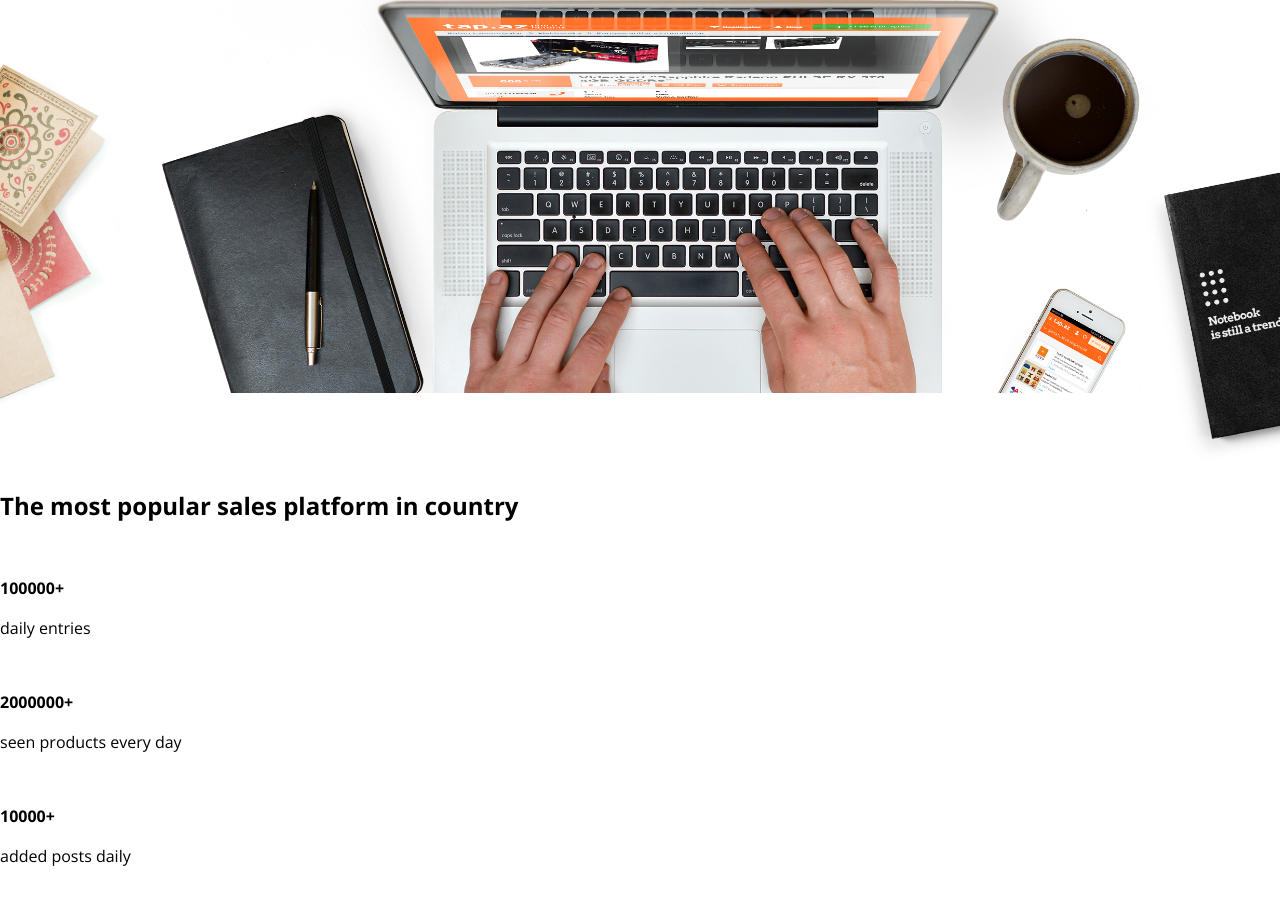
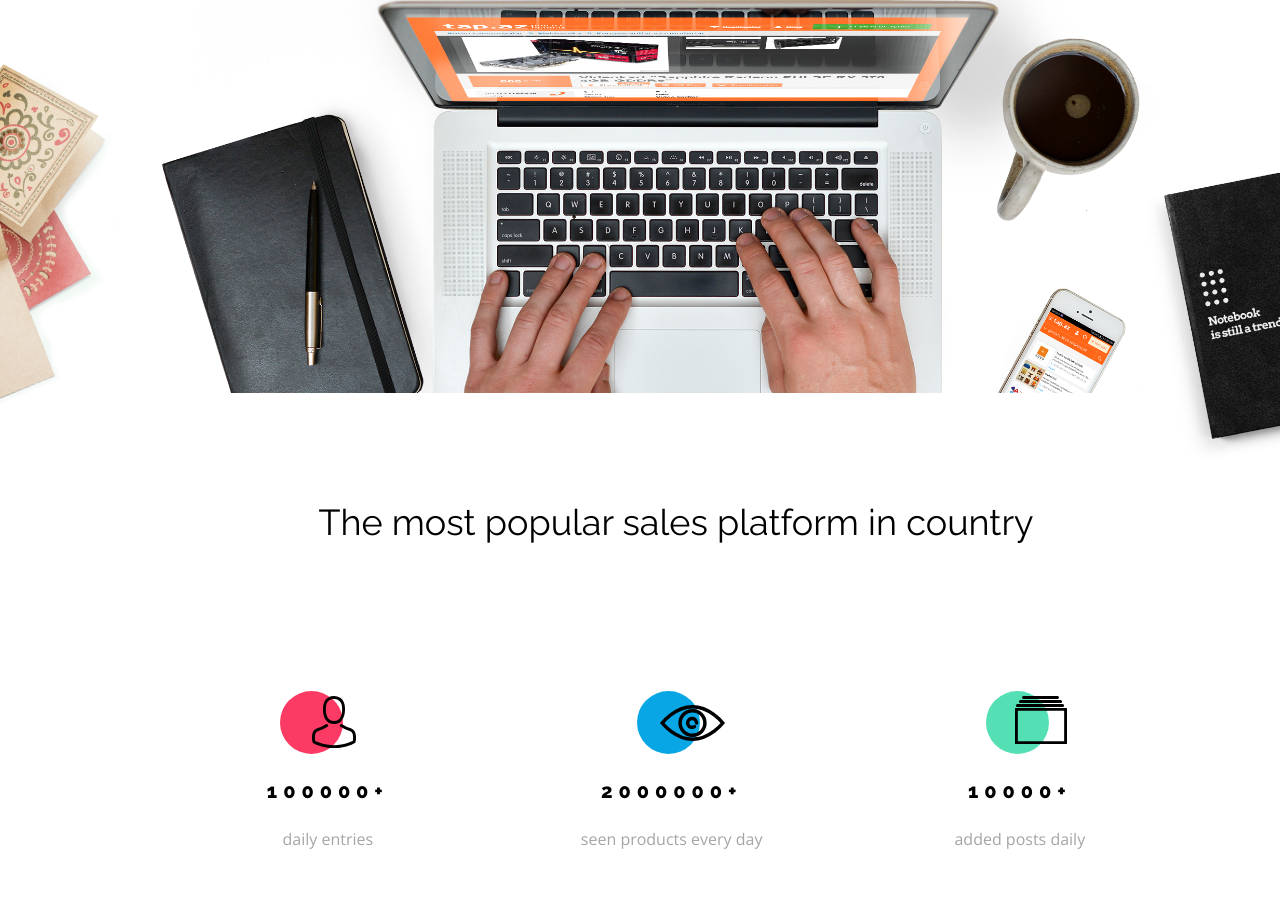
Before and after one commit to Wotwi/best_shop_, a plain HTML site: page index.html in a window 1280 px wide. Shown: the part 567-1472 px from the top of the page. Before the commit the page ends 1448 px from the top, so only its background shows below. Drawn offline with nearby package versions, Linux system fonts and the light colour scheme.

Commit message:
finished statistics page

```diff
--- a/index.html
+++ b/index.html
@@ -42,17 +42,17 @@
     <div class="statistics__wrapper">
         <h2 class="statistics__title">The most popular sales platform in country</h2>
         <div class="statistics__element">
-            <img src="" alt="" class="statistics__image">
+            <div class="circle first__circle"><img src="./src/images/Person.svg" alt="" class="statistics__image statistics__image--first"></div>
             <h4 class="statistics__subtitle">100000+</h4>
             <p class="statistics__text">daily entries</p>
         </div>
         <div class="statistics__element">
-            <img src="" alt="" class="statistics__image">
+            <div class="circle second__circle"><img src="./src/images/Eye.svg" alt="" class="statistics__image statistics__image--second"></div>
             <h4 class="statistics__subtitle">2000000+</h4>
             <p class="statistics__text">seen products every day</p>
         </div>
         <div class="statistics__element">
-            <img src="" alt="" class="statistics__image">
+            <div class="circle third__circle"><img src="./src/images/Catalog.svg" alt="" class="statistics__image statistics__image--third"></div>
             <h4 class="statistics__subtitle">10000+</h4>
             <p class="statistics__text">added posts daily</p>
         </div>
--- a/src/css/styles.css
+++ b/src/css/styles.css
@@ -95,14 +95,75 @@ a {
 }
 
 .statistics {
-
+    height: 33.1875rem;
 }
 
 .statistics .statistics__wrapper {
-
+    display: flex;
+    justify-content: center;
+    align-items: center;
+    flex-wrap: wrap;
 }
 
-.statistics__wrapper .statistics__element {}
-.statistics__wrapper .statistics__element .statistics__image {}
-.statistics__wrapper .statistics__element .statistics__subtitle {}
-.statistics__wrapper .statistics__element .statistics__text {}
+.statistics .statistics__wrapper .statistics__title {
+    width: 100%;
+    text-align: center;
+    font-family: var(--font-raleway);
+    font-weight: 400;
+    font-size: 36px;
+}
+
+.statistics__wrapper .statistics__element {
+    margin-top: 1rem;
+    margin-inline: 6rem;
+    text-align: center;
+    position: relative;
+}
+
+.circle {
+    width: 3.9375rem;
+    height: 3.9375rem;
+    border-radius: 50%;
+    margin-top: 6.3125rem;
+}
+.statistics__element .first__circle {
+    background-color: var(--color_shape_first);
+    position: relative;
+    left: 0.8rem;
+}
+.statistics__element .second__circle {
+    background-color: var(--color_primary);
+    position: relative;
+    left: 3.5rem;
+}
+.statistics__element .third__circle {
+    background-color: var(--color_shape_second);
+    position: relative;
+    left: 2rem;
+}
+
+.statistics__element .statistics__image.statistics__image--first {
+    position: relative;
+    left: 1.4375rem;
+    top: 0.3125rem;
+}
+.statistics__element .statistics__image.statistics__image--second {
+    position: relative;
+    left: 1.4375rem;
+    top: 0.875rem;
+}
+.statistics__element .statistics__image.statistics__image--third {
+    position: relative;
+    left: 1.4375rem;
+    top: 0.3125rem;
+}
+
+.statistics__wrapper .statistics__element .statistics__subtitle {
+    font-family: var(--font-raleway);
+    font-weight: 800;
+    font-size: 20px;
+    letter-spacing: 0.3725rem;
+}
+.statistics__wrapper .statistics__element .statistics__text {
+    color: #A5A5A5;
+}
```
